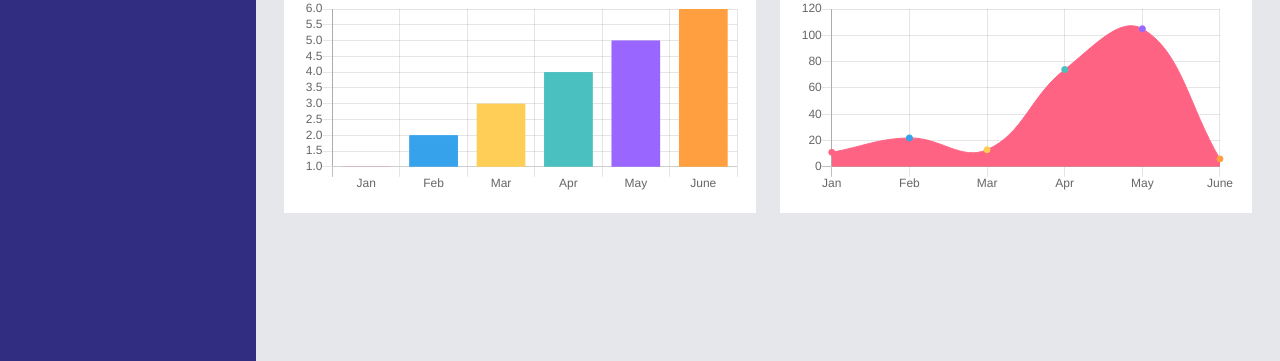
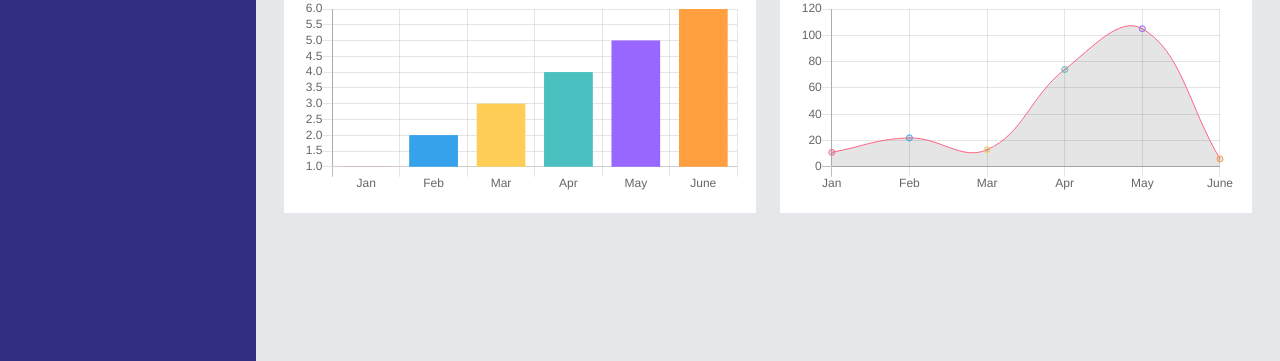
Before and after one commit to CodeHead99/Dashboard, a website: page public/index.html in a window 1280 px wide. Shown: the part 439-800 px from the top of the page. Drawn offline with nearby package versions, Linux system fonts and the light colour scheme.

Commit message:
changing charts css

```diff
--- a/public/index.html
+++ b/public/index.html
@@ -198,14 +198,14 @@ src="https://cdnjs.cloudflare.com/ajax/libs/Chart.js/2.9.4/Chart.js">
             data: {
                 labels: ["Jan", "Feb", "Mar", "Apr", "May", "June"],
                 datasets: [{
-       backgroundColor: [
-                "rgba(255, 99, 132, 1)",
-                "rgba(54, 162, 235, 1)",
-                "rgba(255, 206, 86, 1)",
-                "rgba(75, 192, 192, 1)",
-                "rgba(153, 102, 255, 1)",
-                "rgba(255, 159, 64, 1)",
-              ],
+    //    backgroundColor: [
+    //             "rgba(255, 99, 132, 1)",
+    //             "rgba(54, 162, 235, 1)",
+    //             "rgba(255, 206, 86, 1)",
+    //             "rgba(75, 192, 192, 1)",
+    //             "rgba(153, 102, 255, 1)",
+    //             "rgba(255, 159, 64, 1)",
+    //           ],
       data: [11, 22, 13, 74, 105, 6],
       borderColor: [
                 "rgba(255, 99, 132, 1)",
```
